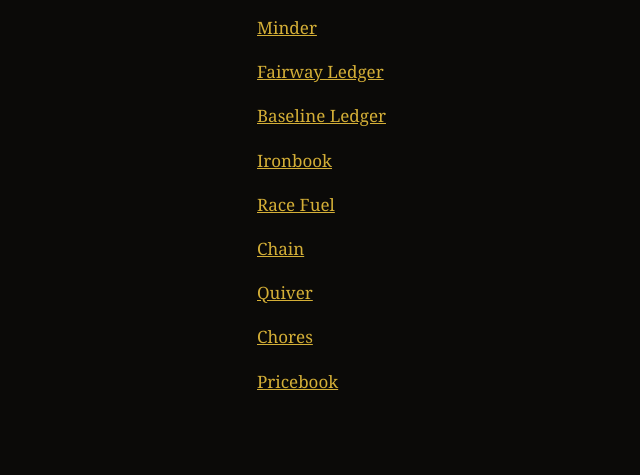
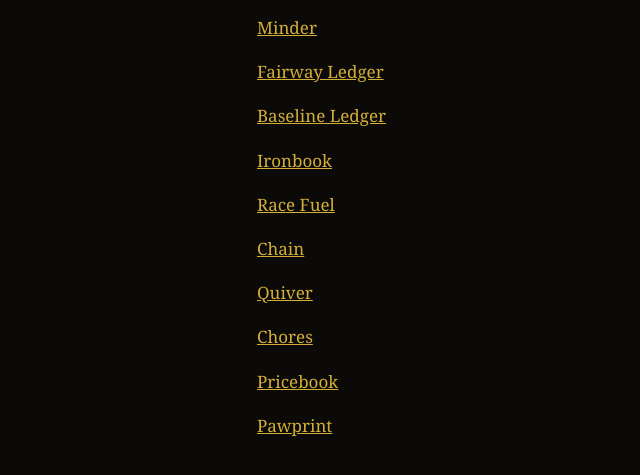
Before and after one commit to Mattbusel/app-pages, a plain HTML site: page index.html in a window 1280 px wide. Shown: the part 131-606 px from the top of the page, without its empty margins (63-703 px from the left). Drawn offline with Linux system fonts and the light colour scheme.

Commit message:
Pawprint pages

```diff
--- a/index.html
+++ b/index.html
@@ -1,2 +1,2 @@
 <!doctype html><html lang="en"><head><meta charset="utf-8"><meta name="viewport" content="width=device-width,initial-scale=1"><title>Apps</title>
-<style>body{margin:0;background:#0b0a08;color:#f3ebd8;font:17px/1.6 Georgia,serif}main{max-width:640px;margin:0 auto;padding:64px 20px}h1{font-weight:400;font-size:40px;margin:0 0 8px}.a{color:#d4af37}a{color:#d4af37}p{color:#f3ebd8cc}</style></head><body><main><h1>Apps</h1><p><a href='minder/'>Minder</a></p><p><a href='fairway-ledger/'>Fairway Ledger</a></p><p><a href='baseline-ledger/'>Baseline Ledger</a></p><p><a href='ironbook/'>Ironbook</a></p><p><a href='race-fuel/'>Race Fuel</a></p><p><a href='chain/'>Chain</a></p><p><a href='quiver/'>Quiver</a></p><p><a href='chores/'>Chores</a></p><p><a href='pricebook/'>Pricebook</a></p></main></body></html>
+<style>body{margin:0;background:#0b0a08;color:#f3ebd8;font:17px/1.6 Georgia,serif}main{max-width:640px;margin:0 auto;padding:64px 20px}h1{font-weight:400;font-size:40px;margin:0 0 8px}.a{color:#d4af37}a{color:#d4af37}p{color:#f3ebd8cc}</style></head><body><main><h1>Apps</h1><p><a href='minder/'>Minder</a></p><p><a href='fairway-ledger/'>Fairway Ledger</a></p><p><a href='baseline-ledger/'>Baseline Ledger</a></p><p><a href='ironbook/'>Ironbook</a></p><p><a href='race-fuel/'>Race Fuel</a></p><p><a href='chain/'>Chain</a></p><p><a href='quiver/'>Quiver</a></p><p><a href='chores/'>Chores</a></p><p><a href='pricebook/'>Pricebook</a></p><p><a href='pawprint/'>Pawprint</a></p></main></body></html>
```
Also changed, not shown: pawprint/index.html (added, +1 -0 lines), pawprint/privacy.html (added, +1 -0 lines).
